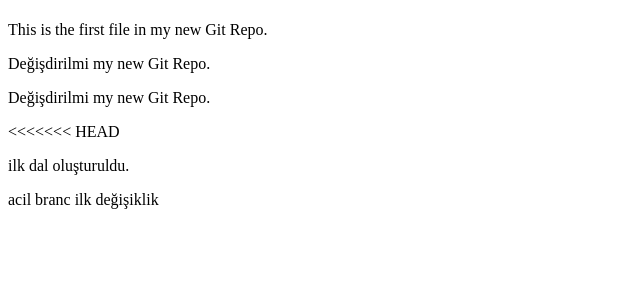
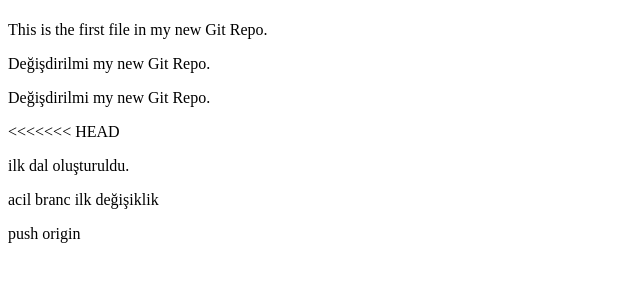
Before and after one commit to kamilbahram/gitWork, a plain HTML site: page index.html in a window 1280 px wide. Shown: the part 59-340 px from the top of the page, without its empty margins (0-640 px from the left). Drawn offline with Linux system fonts and the light colour scheme.

Commit message:
push origin deneniyor

```diff
--- a/index.html
+++ b/index.html
@@ -16,6 +16,8 @@
 
 <p>acil branc ilk değişiklik</p>
 
+<p>push origin </p>
+
 
 </body>
 
```
Also changed, not shown: 1 other file.
